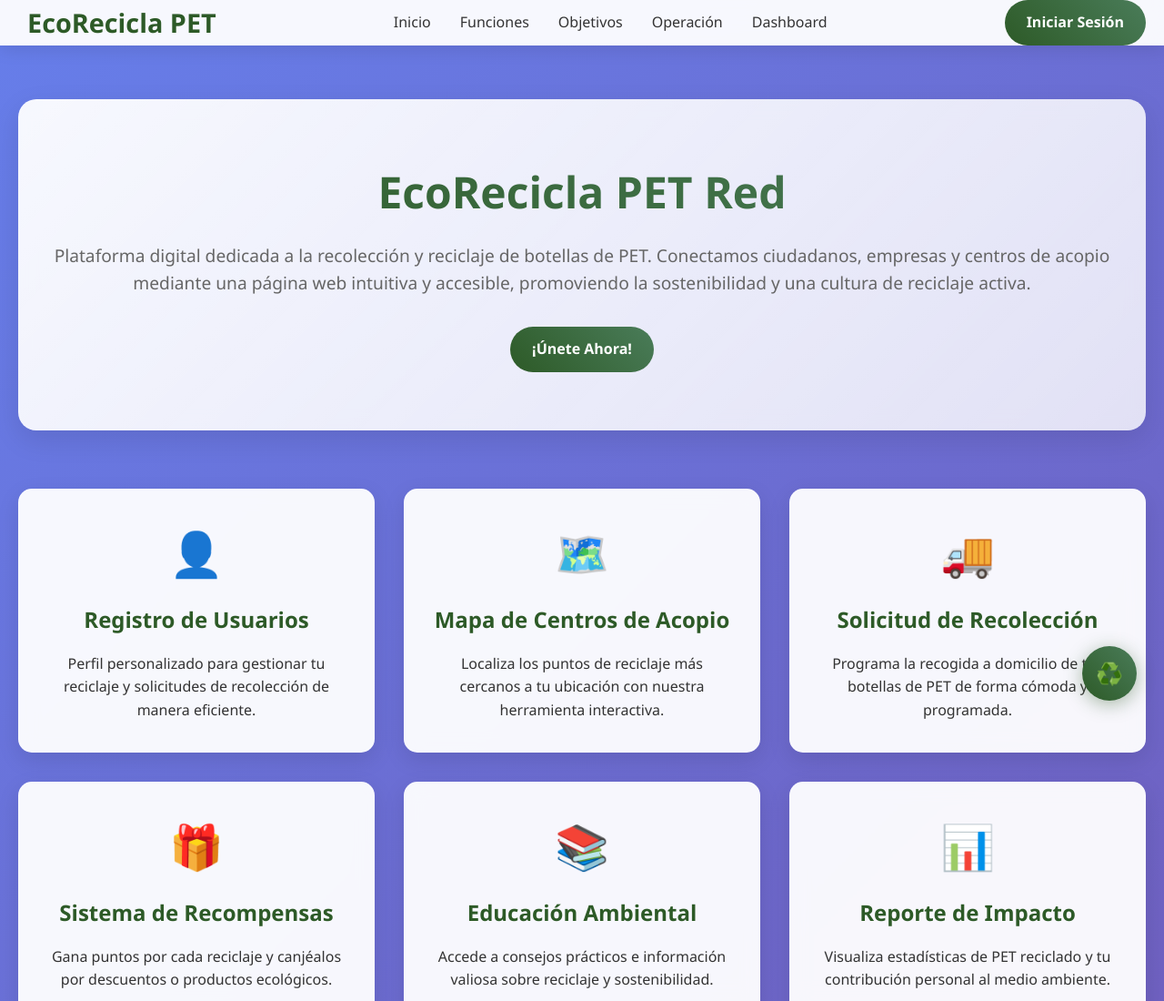
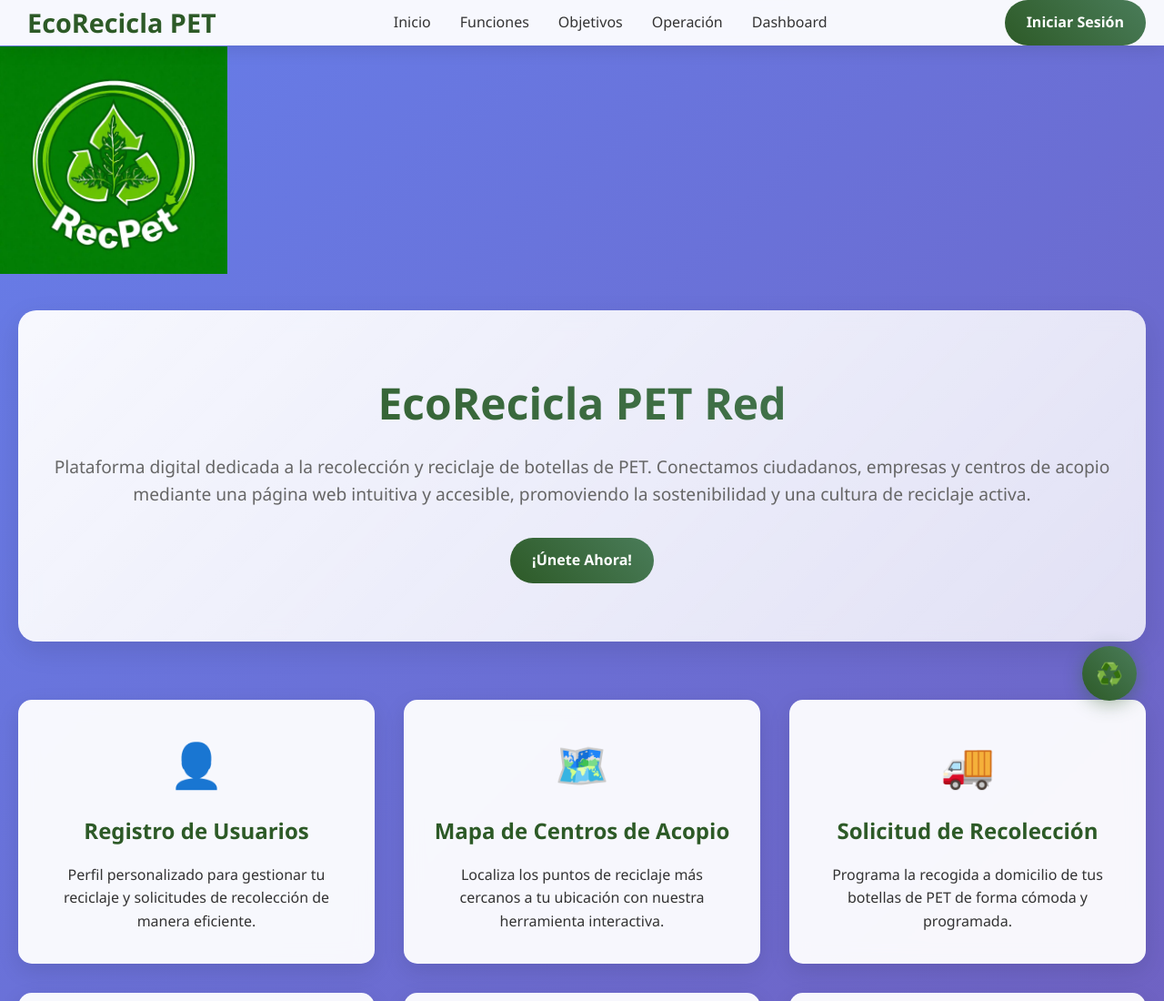
Before and after one commit to DVD131/paginaweb.pet, a plain HTML site: page index.html in a window 1280 px wide. Shown: the top 1100 px of the page at 91% size. Drawn offline with Linux system fonts and the light colour scheme; files whose address does not match are found by name.

Commit message:
Update index.html

```diff
--- a/index.html
+++ b/index.html
@@ -24,7 +24,7 @@
     <br>
     <br>
 
-    <img src="img/logo.png" alt="">
+    <img src="file:///C:/Users/LAB15/Documents/html/oscar/pagina%20PET/img/logo.png" alt="">
 
     <main class="container">
         <section class="hero" id="inicio">
```
